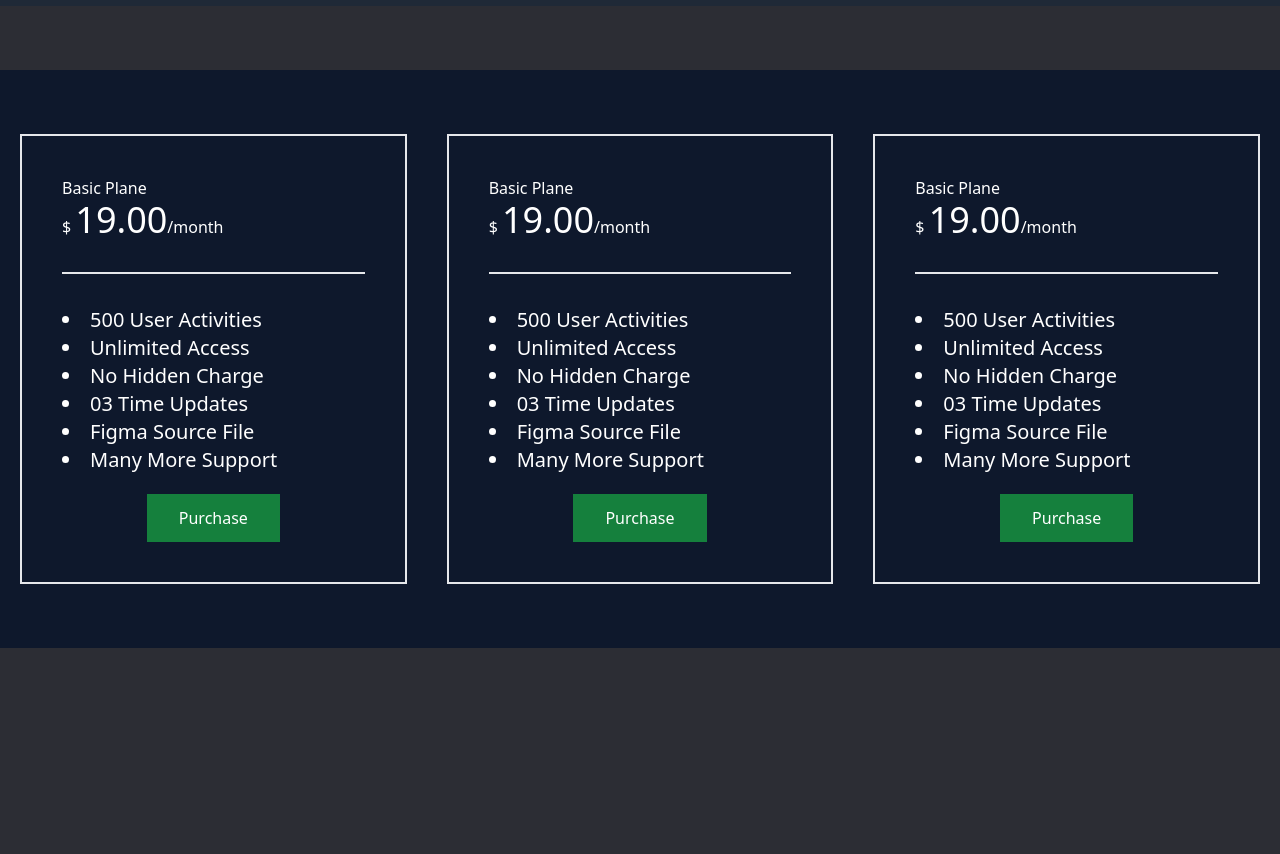
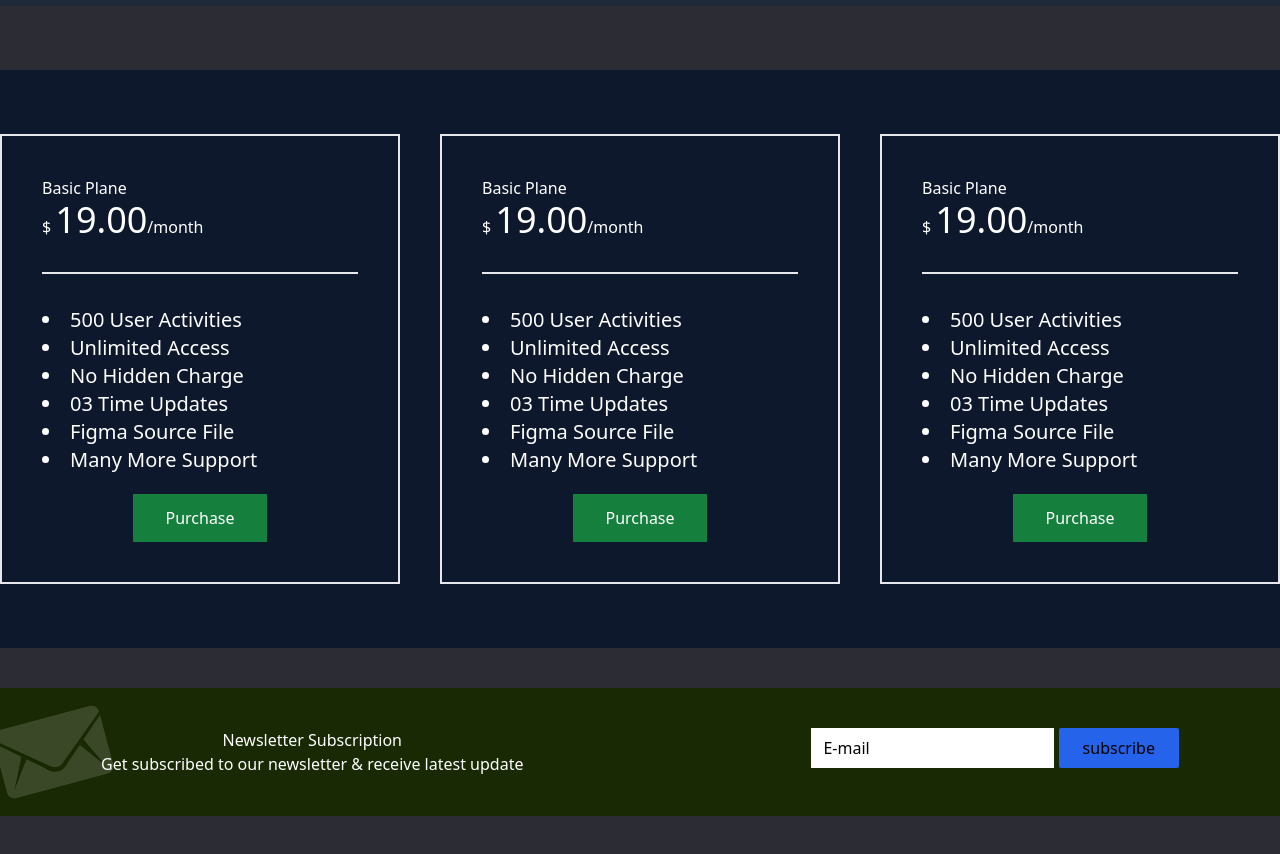
Before and after one commit to Sheikh-Farid77/first-tailwind-project, a website built with Vite: page index.html in a window 1280 px wide. Shown: the part 2600-3454 px from the top of the page. Before the commit the page ends 3248 px from the top, so only its background shows below. Built offline with nearby package versions, Linux system fonts and the light colour scheme.

Commit message:
main fifth section done

```diff
--- a/index.html
+++ b/index.html
@@ -231,7 +231,7 @@
         </div>
       </section>
       <section class="bg-[#0E182C] py-16">
-        <div class="text-white grid gap-10  md:grid-cols-2 lg:grid-cols-3 mx-5">
+        <div class="text-white grid gap-10  md:grid-cols-2 lg:grid-cols-3  container mx-auto">
           <div class="border-2 p-10">
             <p class="border-b-2 pb-8 mb-8">
               Basic Plane <br />
@@ -285,6 +285,17 @@
           </div>
         </div>
       </section>
+      <section class="bg-[#182903] my-10 bg-no-repeat bg-left" style="background-image: url(images/subscribe-bg.png);">
+        <div class="grid gap-5 justify-items-center container mx-auto py-10 md:flex justify-center md:gap-14 lg:gap-72 ">
+          <div class="">
+<p class="text-center text-white">Newsletter Subscription <br>  Get subscribed to our newsletter & receive latest update</p>
+          </div>
+          <div>
+<input type="email" class="placeholder:text-black ps-3 h-10" placeholder="E-mail">
+<button class="px-6 py-2 bg-blue-600 rounded-sm">subscribe</button>
+          </div>
+        </div>
+      </section>
     </main>
   </body>
 </html>
```
Also changed, not shown: images/subscribe-bg.png (added).
